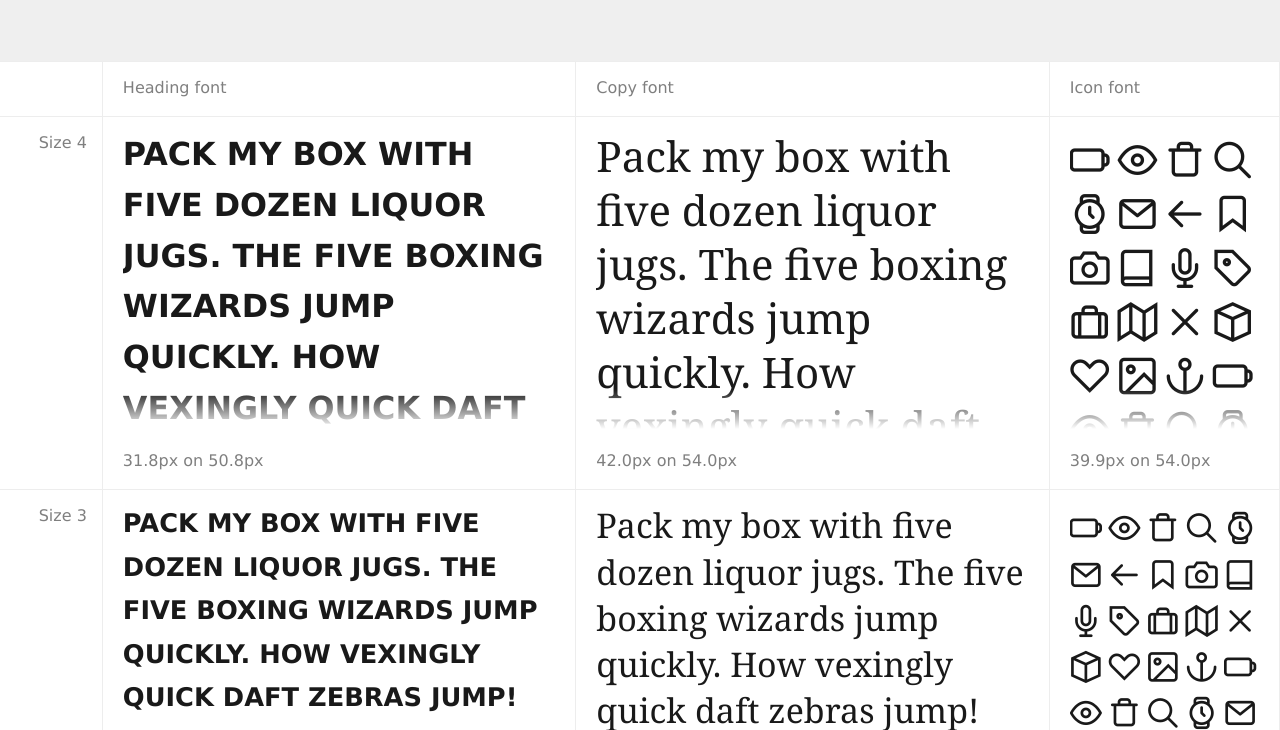
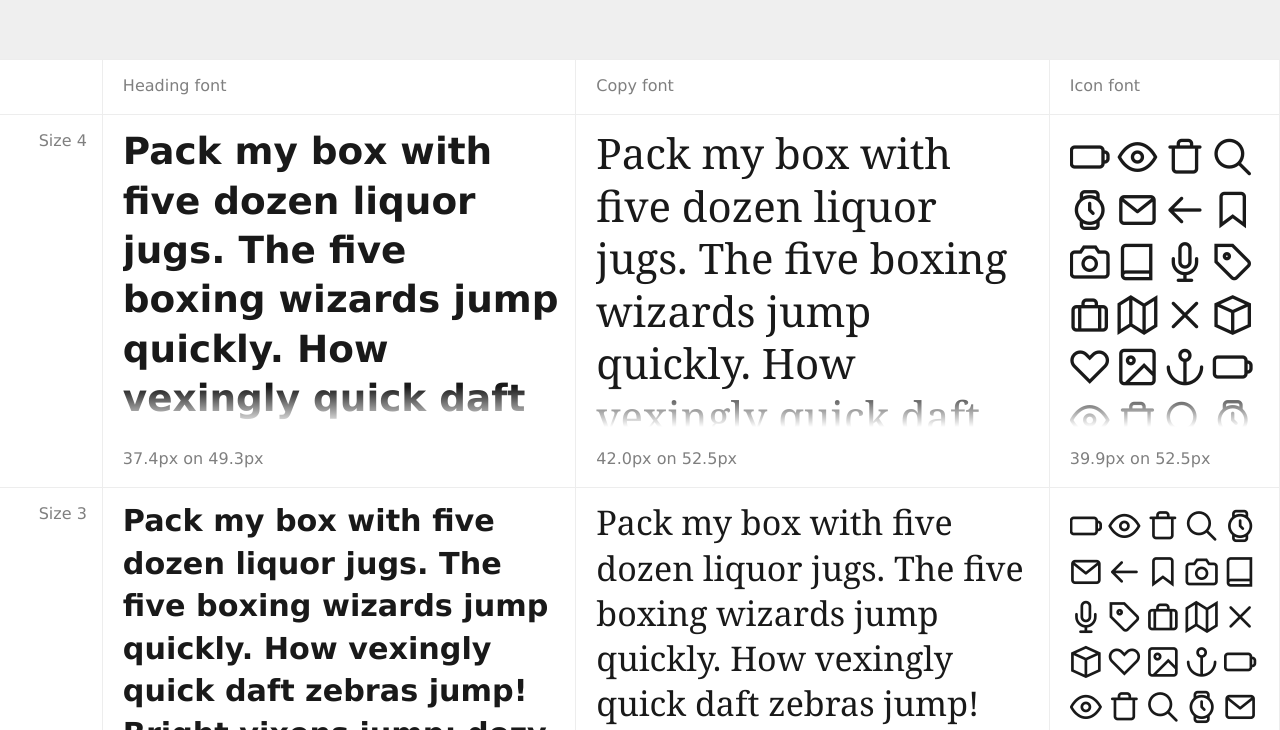
Before and after one commit to dfusilier/type-director-compass, a website: page templates/project/type-specimen.html in a window 1280 px wide. Shown: the part 122-852 px from the top of the page. Drawn offline with nearby package versions, Linux system fonts and the light colour scheme.

Commit message:
Solid and tight line-height opts

```diff
--- a/stylesheets/sane-scale/_build-font-scale.scss
+++ b/stylesheets/sane-scale/_build-font-scale.scss
@@ -10,13 +10,11 @@
 		"base-line-height": 1.5,
 		"max-font-size": 28px,
 		"max-line-height": 1.35,
-		"round-under": null,
 		"numb-smaller-sizes": 1,
 		"numb-larger-sizes": 4
 	), $opts);
 
-
-	// Create font-size and line-height scales
+	// Create font-size scale
 	$font-size-scale: ss-build-scale((
 		"base-value": map-get($opts, "base-font-size"),
 		"max-value": map-get($opts, "max-font-size"),
@@ -24,6 +22,7 @@
 		"numb-larger-values": map-get($opts, "numb-larger-sizes")
 	));
 
+	// Create line-height scale
 	$line-height-scale: ss-build-scale((
 		"base-value": map-get($opts, "base-line-height"),
 		"max-value": map-get($opts, "max-line-height"),
@@ -45,11 +44,11 @@
 
 		// Values for size
 		$values: (
-			font-size: nth($font-size-scale, $arr-position),
-			line-height: nth($line-height-scale, $arr-position)
+			"font-size": nth($font-size-scale, $arr-position),
+			"line-height": nth($line-height-scale, $arr-position)
 		);
 
-		// Merge into $font-scale.
+		// Add to size array.
 		$sizes: map-merge($sizes, ($name-of-size: $values));
 	}
 
--- a/stylesheets/sane-scale/_set-font-size.scss
+++ b/stylesheets/sane-scale/_set-font-size.scss
@@ -8,7 +8,7 @@
 	// Extend default opts
 	$opts: map-merge((
 		"uppercase": false,
-		"tighten": false
+		"line-height": "normal"
 	), $opts);
 
 	// FONT SIZE
@@ -35,7 +35,33 @@
 	// LINE HEIGHT
 	// Get and apply adjustments.
 
-	$unadjusted-line-height: map-deep-get($typography, $scale-name, "sizes", $size, "line-height");
+	$line-height-setting: map-get($opts, "line-height");
+	$unadjusted-line-height: null;
+	$line-height: null;
+
+	// Use line-height associated with scale and size.
+	$normal-line-height: map-deep-get($typography, $scale-name, "sizes", $size, "line-height");
+
+	// No space between lines. 1.0 if unitless, otherwise equal to font-size.
+	$solid-line-height: if(unitless($normal-line-height), 1.0, $font-size);
+
+	// Halfway between default and solid line-height.
+	$tight-line-height: (($normal-line-height - $solid-line-height) / 2) + $solid-line-height;
+
+	// If line-height is set to solid, use 1.0 or font-size.
+	@if $line-height-setting == "solid" {
+		$line-height: $solid-line-height;
+
+	} @else {
+
+		// Line-height setting determines corresponding basis.
+		@if $line-height-setting == "tight" {
+    		$unadjusted-line-height: $tight-line-height;
+		} @else {
+			$unadjusted-line-height: $normal-line-height;
+		}
+
+		// Apply adjustments.
 		$line-height-adjustment: map-get($font, "line-height-adjustment") or 1.00;
 
 		// If using relative line heights, the font-size-adjustment will
@@ -45,6 +71,7 @@
 		}
 
 		$line-height: $unadjusted-line-height * $line-height-adjustment;
+	}
 
 	// Round line-height.
 	$line-height-precision: map-deep-get($typography, $scale-name, "line-height-precision") or null;
@@ -62,7 +89,8 @@
 
 	// Extend default opts
 	$opts: map-merge((
-		"uppercase": false
+		"uppercase": false,
+		"line-height": "normal"
 	), $opts);
 
 	font-family: map-get($font, "family");
@@ -80,7 +108,8 @@
 
 	// Extend default opts
 	$opts: map-merge((
-		"uppercase": false
+		"uppercase": false,
+		"line-height": "normal"
 	), $opts);
 
 	font-family: map-get($font, "family");
--- a/templates/project/sass/_typography-config.scss
+++ b/templates/project/sass/_typography-config.scss
@@ -65,9 +65,9 @@ $typography: ss-build-typography((
 		"tablet": (
 			"media-query": "screen and (min-width: 768px)",
 			"base-font-size": 18px,
-			"base-line-height": 29px,
+			"base-line-height": 1.6,
 			"max-font-size": 42px,
-			"max-line-height": 54px
+			"max-line-height": 1.25
 		)
 	),
 
--- a/templates/project/sass/_typography.scss
+++ b/templates/project/sass/_typography.scss
@@ -20,33 +20,23 @@ body {
 }
 
 .h1 {
-	@include ss-set-responsive-font-size($font-heading, 4, (
-		"uppercase": true
-	));
+	@include ss-set-responsive-font-size($font-heading, 4);
 }
 
 .h2 {
-	@include ss-set-responsive-font-size($font-heading, 3, (
-		"uppercase": true
-	));
+	@include ss-set-responsive-font-size($font-heading, 3);
 }
 
 .h3 {
-	@include ss-set-responsive-font-size($font-heading, 2, (
-		"uppercase": true
-	));
+	@include ss-set-responsive-font-size($font-heading, 2);
 }
 
 .h4 {
-	@include ss-set-responsive-font-size($font-heading, 1, (
-		"uppercase": true
-	));
+	@include ss-set-responsive-font-size($font-heading, 1);
 }
 
 .h5 {
-	@include ss-set-responsive-font-size($font-heading, 0, (
-		"uppercase": true
-	));
+	@include ss-set-responsive-font-size($font-heading, 0);
 }
 
 .h6 {
--- a/templates/project/sass/main.scss
+++ b/templates/project/sass/main.scss
@@ -120,6 +120,9 @@ nav {
 	@include ss-set-responsive-font-size($font-heading, 0);
 }
 
+
+// Copy
+
 .copy-larger4 {
 	@include ss-set-responsive-font-size($font-copy, 4);
 }
@@ -131,6 +134,8 @@ nav {
 .copy-larger2 {
 	@include ss-set-responsive-font-size($font-copy, 2);
 }
+
+// Icons
 
 .icon-larger4 {
 	@include ss-set-responsive-font-size($font-icon, 4);
```
Also changed, not shown: README.md, templates/project/stylesheets/main.css, 1 other file. Lines whose indentation alone changed are shown as unchanged.
